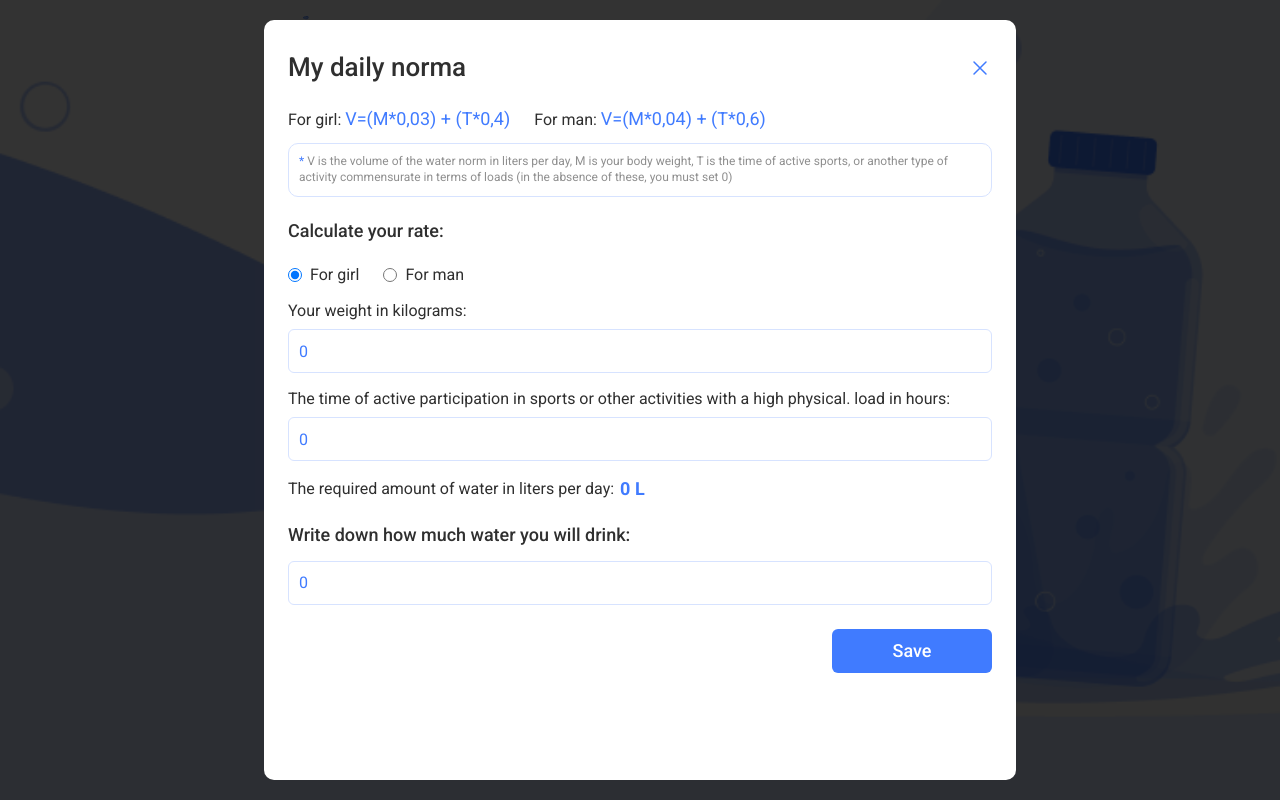
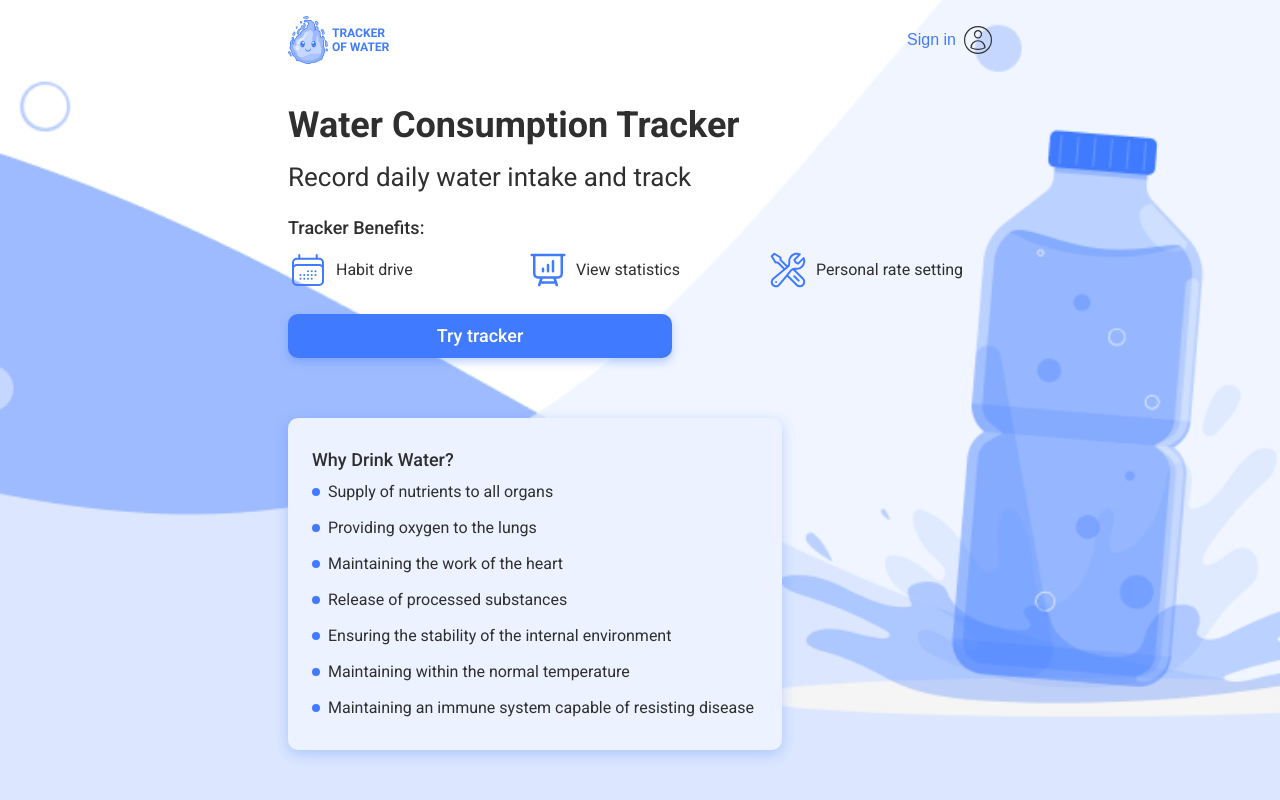
Before and after one commit to VuktorTS/water-tracker, a React (Vite) app: page /welcome in a window 1280 px wide. Built offline with nearby package versions, Linux system fonts and the light colour scheme.

Commit message:
Update Layout.jsx

```diff
--- a/src/components/Layout/Layout.jsx
+++ b/src/components/Layout/Layout.jsx
@@ -24,9 +24,6 @@ const Layout = () => {
           <Outlet />
         </Suspense>
       </main>
-
-      <DailyNormaModal/>
-
     </StyleSheetManager>
   );
 };
```
